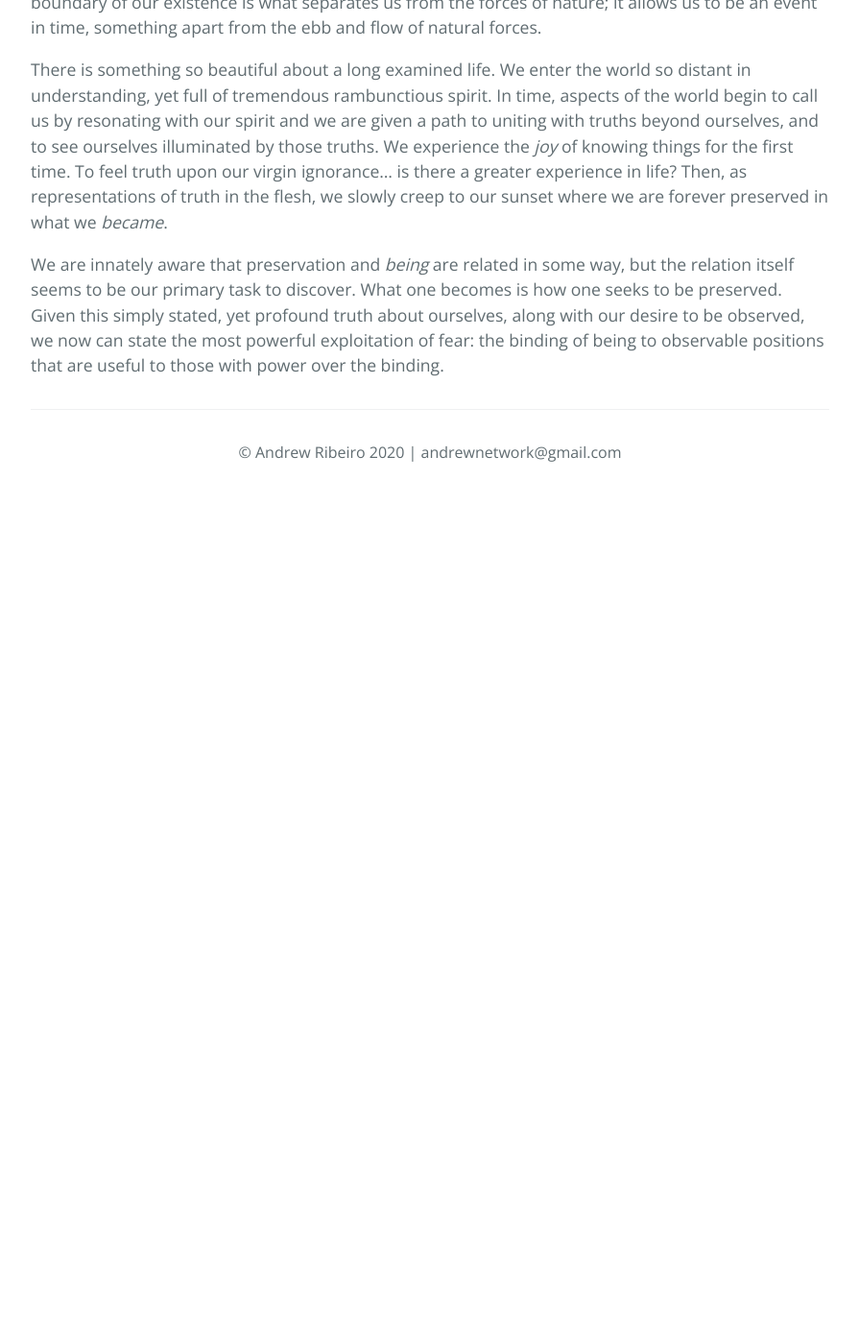
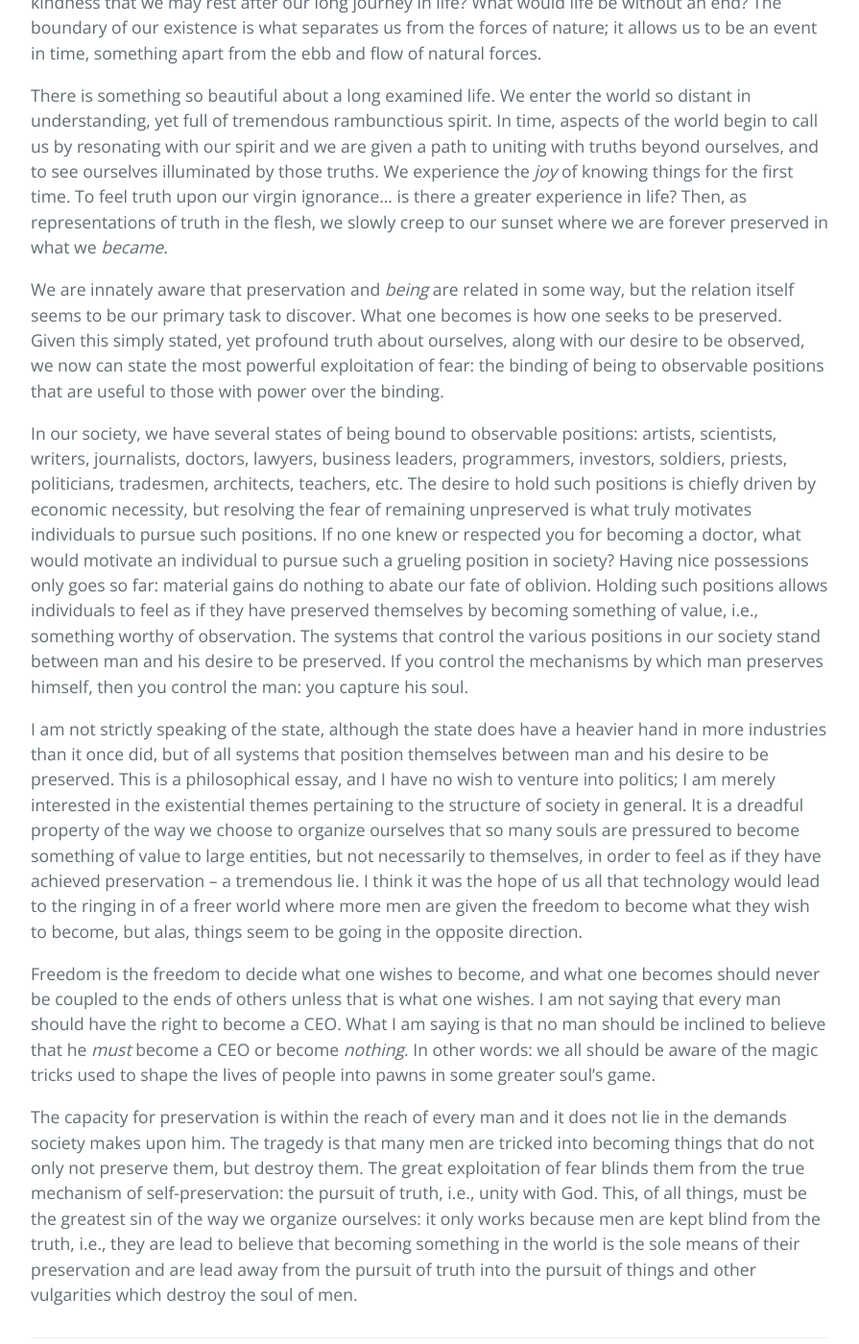
Before and after one commit to Andrewnetwork/CoronavirusBlog, a Jekyll site: the page built from the_exploitation_of_fear.md, in a window 1280 px wide and 1400 px high, scrolled down 4568 px. Shown: the whole window at 96% size, without its empty margins (192-1087 px from the left). Built offline with Jekyll 4.4.1, drawn with Linux system fonts in a browser that asks for light colours; our own code applies the rules of GitHub Pages for plain Markdown files; the repository's description, which GitHub fills in, is left out; before the commit the page ends 5083 px from its top, so only the background shows below that; some of the changed text lies outside the part shown.

Commit message:
more exploitation

```diff
--- a/the_exploitation_of_fear.md
+++ b/the_exploitation_of_fear.md
@@ -42,10 +42,18 @@ Oblivion is the destiny of our flesh, it is the destiny of the flesh of our fles
 
 If you were offered the chance of comfortably retreating to an isolated cabin in the woods for the remainder of your life, would you seize the opportunity? For most people, this would be a sort of living death. If a tree falls in the forest, and no one is around to hear it, does it make a sound? If you are living in an isolated cabin in the woods, and no one is around to know you, are you alive? Being observed is something most of us desire. Why isn't living enough for us? Why do we feel that it is crucial for others to know of our works and of our lives? At this point, many would offer the superficial answer "We're social creatures.", but what insight does such a dogmatic response reveal? Is our social nature an axiom that cannot be deduced from more elementary truths about ourselves?
 
-When others know us, are we not preserved in their memories? When you reflect on your loved ones, are you not, in some sense, breathing life into a representation of them? Is our desire to be *observed* not an extension of our desire to be preserved? In hours of great loneliness, do we not feel as if we are withering away? When we are disconnected from others, only our solemn companion remains: oblivion softly breathes on us and we fear its eventual *bite*.
+When others know us, are we not preserved in their memories? When you reflect on your loved ones, are you not, in some sense, breathing life into a representation of them? Our desire to be *observed* is an extension of our desire to be preserved. In hours of great loneliness, do we not feel as if we are withering away? When we are disconnected from others, we do not have the comfort of being preserved in the minds of others and our only solemn companion remains: oblivion softly breathes on us and we fear its eventual *bite*.
 
 I've spent so many hours with oblivion that I have even come to enjoy its company; I know it will never abandon me and that all the things I can learn in life, I can learn from it. Only when you fear oblivion is it an enemy, a great source of fear, the adversary of our lives; however, once you accept that oblivion is your only assured companion upon this earth, I assure you that it becomes quite friendly and even its dreadful *bite* becomes a *kiss*. Would you rather live forever? Is it not the greatest kindness that we may rest after our long journey in life? What would life be without an end? The boundary of our existence is what separates us from the forces of nature; it allows us to be an event in time, something apart from the ebb and flow of natural forces.
 
 There is something so beautiful about a long examined life. We enter the world so distant in understanding, yet full of tremendous rambunctious spirit. In time, aspects of the world begin to call us by resonating with our spirit and we are given a path to uniting with truths beyond ourselves, and to see ourselves illuminated by those truths. We experience the *joy* of knowing things for the first time. To feel truth upon our virgin ignorance... is there a greater experience in life? Then, as representations of truth in the flesh, we slowly creep to our sunset where we are forever preserved in what we *became*.
 
 We are innately aware that preservation and *being* are related in some way, but the relation itself seems to be our primary task to discover. What one becomes is how one seeks to be preserved. Given this simply stated, yet profound truth about ourselves, along with our desire to be observed, we now can state the most powerful exploitation of fear: the binding of being to observable positions that are useful to those with power over the binding.
+
+In our society, we have several states of being bound to observable positions: artists, scientists, writers, journalists, doctors, lawyers, business leaders, programmers, investors, soldiers, priests, politicians, tradesmen, architects, teachers, etc. The desire to hold such positions is chiefly driven by economic necessity, but resolving the fear of remaining unpreserved is what truly motivates individuals to pursue such positions. If no one knew or respected you for becoming a doctor, what would motivate an individual to pursue such a grueling position in society? Having nice possessions only goes so far: material gains do nothing to abate our fate of oblivion. Holding such positions allows individuals to feel as if they have preserved themselves by becoming something of value, i.e., something worthy of observation. The systems that control the various positions in our society stand between man and his desire to be preserved. If you control the mechanisms by which man preserves himself, then you control the man: you capture his soul.
+
+I am not strictly speaking of the state, although the state does have a heavier hand in more industries than it once did, but of all systems that position themselves between man and his desire to be preserved. This is a philosophical essay, and I have no wish to venture into politics; I am merely interested in the existential themes pertaining to the structure of society in general. It is a dreadful property of the way we choose to organize ourselves that so many souls are pressured to become something of value to large entities, but not necessarily to themselves, in order to feel as if they have achieved preservation -- a tremendous lie. I think it was the hope of us all that technology would lead to the ringing in of a freer world where more men are given the freedom to become what they wish to become, but alas, things seem to be going in the opposite direction.
+
+Freedom is the freedom to decide what one wishes to become, and what one becomes should never be coupled to the ends of others unless that is what one wishes. I am not saying that every man should have the right to become a CEO. What I am saying is that no man should be inclined to believe that he *must* become a CEO or become *nothing*. In other words: we all should be aware of the magic tricks used to shape the lives of people into pawns in some greater soul's game.
+
+The capacity for preservation is within the reach of every man and it does not lie in the demands society makes upon him. The tragedy is that many men are tricked into becoming things that do not only not preserve them, but destroy them. The great exploitation of fear blinds them from the true mechanism of self-preservation: the pursuit of truth, i.e., unity with God. This, of all things, must be the greatest sin of the way we organize ourselves: it only works because men are kept blind from the truth, i.e., they are lead to believe that becoming something in the world is the sole means of their preservation and are lead away from the pursuit of truth into the pursuit of things and other vulgarities which destroy the soul of men.
```
